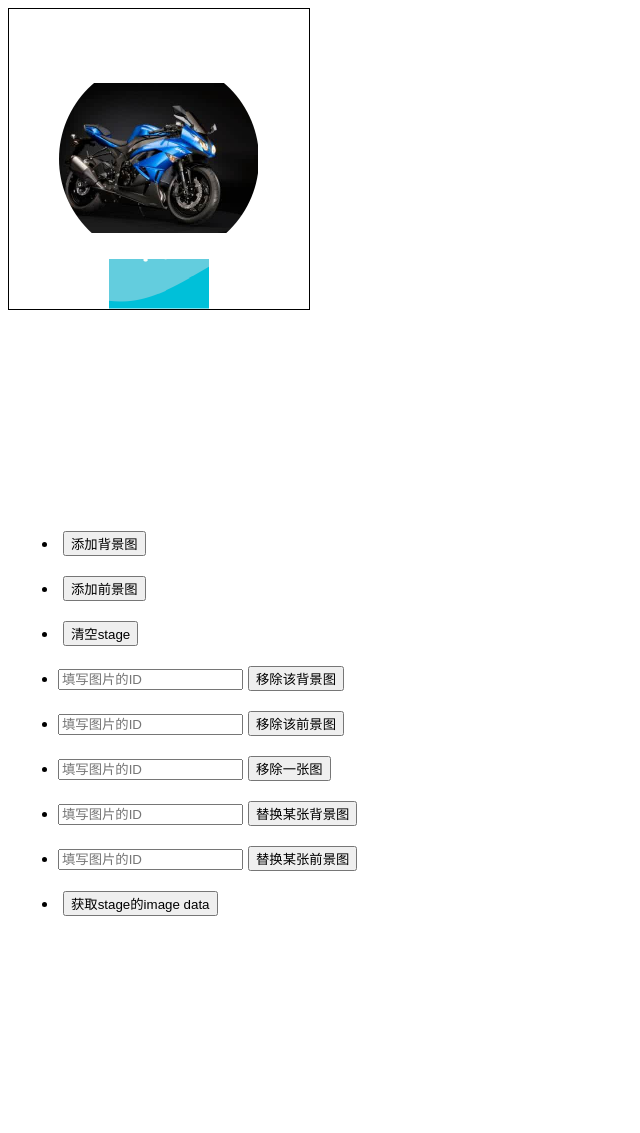
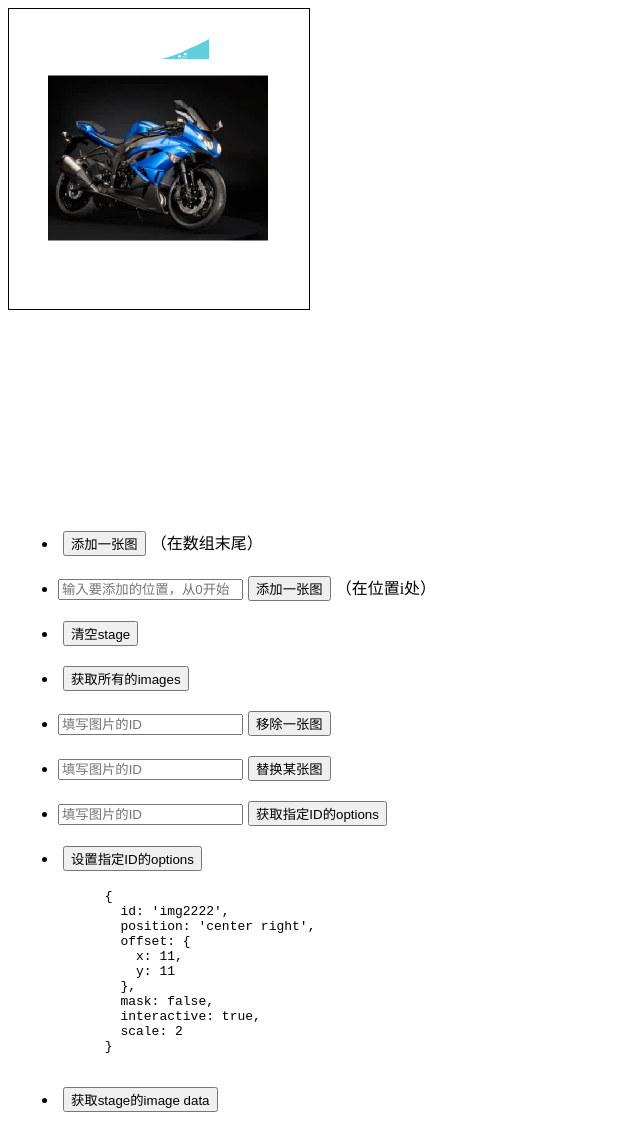
Before and after one commit to MocYang/jquery-scale, a website: page examples/index.html in a window 1280 px wide. Shown: the whole page, without its empty margins (0-640 px from the left). Before the commit the page ends 937 px from the top, so only its background shows below. Drawn offline with nearby package versions, Linux system fonts and the light colour scheme.

Commit message:
修改接口

```diff
--- a/examples/app.js
+++ b/examples/app.js
@@ -1,14 +1,14 @@
 $(function () {
-  var canvas = $('#stage').Scale({
-      images: [
+  var canvas = $('#stage').Scale([
     {
       id: 'img1',
       url: './images/22.png  ',
-          position: 'center bottom',
+      position: 'center top',
       offset: {
         x: 1,
         y: 1
       },
+      interactive: true,
       mask: true,
       maskShape: 'rect',
       scale: 1
@@ -21,15 +21,10 @@ $(function () {
         x: 2,
         y: 2
       },
-          mask: true,
-          maskShape: 'circle',
-          maskSize: {
-            x: 0,
-            y: 0,
-            radius: 200
-          },
-          scale: 1
-        },
+      mask: false,
+      interactive: false,
+      scale: 1.1
+    }
     // {
     //   id: 'img3',
     //   url: './images/img6.jpg',
@@ -42,37 +37,12 @@ $(function () {
     //   scale: 1,
     //   enabledMultiTouches: true
     // }
-      ],
-      foregrounds: [
-        // {
-        //   id: 'img3',
-        //   url: './images/img6.jpg',
-        //   position: 'center',
-        //   offset: {
-        //     x: 0,
-        //     y: 100
-        //   },
-        //   scale: 2
-        // },
-        // {
-        //   id: 'img2',
-        //   url: './images/timg.jpg',
-        //   position: 'top right',
-        //   offset: {
-        //     x: 0,
-        //     y: 0
-        //   },
-        //   scale: 1
-        // }
-      ]
-      // foregrounds: ['./examples/images/img6.jpg']
-    }
-  )
+  ])
 
   // 添加背景
-  var addBackgroundBtn = $('.add-back')
+  var addBackgroundBtn = $('.add-child')
   addBackgroundBtn.click(function (e) {
-    canvas.addBackgroundImage({
+    canvas.addChild({
       id: 'img6',
       url: './images/img6.jpg',
       position: 'top right',
@@ -80,29 +50,24 @@ $(function () {
     })
   })
 
-  // 添加前景
-  var addForegroundBtn = $('.add-fore')
-  addForegroundBtn.click(function (e) {
-    canvas.addForegroundImage({
+  // 在images数组的最前面添加一张照片
+  var addChildAtBtn = $('.add-child-at')
+  var index = $('.add-child-index')
+  addChildAtBtn.click(function (e) {
+    canvas.addChildAt({
       id: '1111111',
       url: './images/img6.jpg',
       position: 'top right',
+      interactive: true,
       scale: 1
-    })
+    }, Number(index.val()))
   })
 
-  // 移除一张背景
-  var removeBackInput = $('.remove-back')
-  var removeBackBtn = $('.remove-back-btn')
-  removeBackBtn.click(function (e) {
-    canvas.removeBackgroundImage(removeBackInput.val().trim())
-  })
 
-  // 移除一张前景景
-  var removeForeInput = $('.remove-fore')
-  var removeForeBtn = $('.remove-fore-btn')
-  removeForeBtn.click(function (e) {
-    canvas.removeForegroundImage(removeForeInput.val().trim())
+  // 获取所有的图片
+  var getAllBtn = $('.get-all')
+  getAllBtn.click(function () {
+    console.log(canvas.getAllImages())
   })
 
   // 移除一张图片
@@ -112,31 +77,10 @@ $(function () {
     canvas.removeImage(removeInput.val().trim())
   })
 
-  // 替换某张背景图
-  var exchangeBackInput = $('.exchange-back')
-  var exchangeBackBtn = $('.exchange-back-btn')
-  exchangeBackBtn.click(function (e) {
-    canvas.exchangeBackgroundImage(exchangeBackInput.val().trim(), './images/img6.jpg')
-    // canvas.exchangeBackgroundImage(exchangeBackInput.val().trim(), {
-    //   id: 'img6',
-    //   url: './examples/images/img6.jpg',
-    //   position: 'top center',
-    //   scale: 'contain',
-    //   mask: true
-    // })
-  })
-
-  // 替换某张前景图景图
-  var exchangeForeInput = $('.exchange-fore')
-  var exchangeForeBtn = $('.exchange-fore-btn')
-  exchangeForeBtn.click(function (e) {
-    canvas.exchangeForegroundImage(exchangeForeInput.val().trim(), './images/img6.jpg')
-  })
-
   // 清空stage
   var clearBtn = $('.clear')
   clearBtn.click(function (e) {
-    canvas.clearStage()
+    canvas.clear()
   })
 
   // getData
@@ -150,4 +94,45 @@ $(function () {
     }
     image.src = imageSrc
   })
+
+
+  // getOptions
+  var getOptionsInput = $('.get-options')
+  var getOptionsBtn = $('.get-options-btn')
+  getOptionsBtn.click(function(e) {
+    console.log(canvas.getOptions(getOptionsInput.val()))
   })
+
+  // 替换某张图
+  var replaceInput = $('.replace')
+  var replaceBtn= $('.replace-btn')
+  replaceBtn.click(function (e) {
+    // 如果传入的URL，则根据keepProperties的值决定是否保留目标图片的相应属性
+    // canvas.replace(replaceInput.val().trim(), './images/img6.jpg', true)
+    // 如果传入配置项，则忽视keepProperties的值，以配置项为准
+    canvas.replace(replaceInput.val().trim(), {
+      id: 'img6',
+      url: './images/img6.jpg',
+      mask: false,
+      position: 'center right',
+      interactive: false
+    })
+  })
+
+  // setOptions
+  var setOptionsBtn = $('.set-options-btn')
+  setOptionsBtn.click(function (e) {
+    canvas.setOption('img2', {
+      id: 'img2222',
+      position: 'center right',
+      offset: {
+        x: 11,
+        y: 11
+      },
+      mask: false,
+      interactive: true,
+      scale: 0.5
+    })
+  })
+
+})
--- a/examples/index.html
+++ b/examples/index.html
@@ -22,14 +22,28 @@
 <div class="wrapper" id="stage"></div>
 <canvas id="example" width="200" height="200"></canvas>
 <ul>
-  <li><button class="add-back">添加背景图</button></li>
-  <li><button class="add-fore">添加前景图</button></li>
+  <li><button class="add-child">添加一张图</button>（在数组末尾）</li>
+  <li><input class="add-child-index" type="text" placeholder="输入要添加的位置，从0开始"><button class="add-child-at">添加一张图</button>（在位置i处）</li>
   <li><button class="clear">清空stage</button></li>
-  <li><input class="remove-back" type="text" placeholder="填写图片的ID"><button class="remove-back-btn">移除该背景图</button></li>
-  <li><input class="remove-fore" type="text" placeholder="填写图片的ID"><button class="remove-fore-btn">移除该前景图</button></li>
+  <li><button class="get-all">获取所有的images</button></li>
   <li><input class="remove" type="text" placeholder="填写图片的ID"><button class="remove-btn">移除一张图</button></li>
-  <li><input class="exchange-back" type="text" placeholder="填写图片的ID"><button class="exchange-back-btn">替换某张背景图</button></li>
-  <li><input class="exchange-fore" type="text" placeholder="填写图片的ID"><button class="exchange-fore-btn">替换某张前景图</button></li>
+  <li><input class="replace" type="text" placeholder="填写图片的ID"><button class="replace-btn">替换某张图</button></li>
+  <li><input class="get-options" type="text" placeholder="填写图片的ID"><button class="get-options-btn">获取指定ID的options</button></li>
+  <li><button class="set-options-btn">设置指定ID的options</button>
+    <pre>
+      {
+        id: 'img2222',
+        position: 'center right',
+        offset: {
+          x: 11,
+          y: 11
+        },
+        mask: false,
+        interactive: true,
+        scale: 2
+      }
+    </pre>
+  </li>
   <li><button class="get-data-btn">获取stage的image data</button></li>
 </ul>
 <div class="container">
```
Also changed, not shown: src/js/jquery-scale.js. Lines whose indentation alone changed are shown as unchanged.
